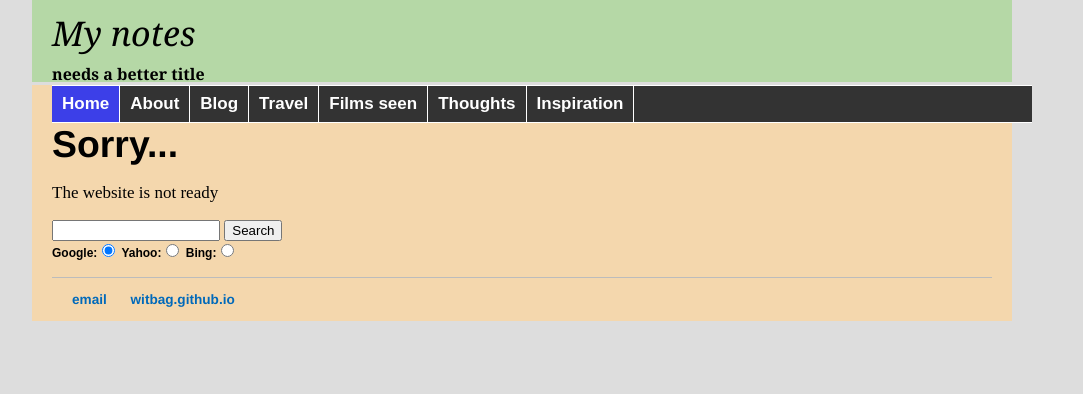
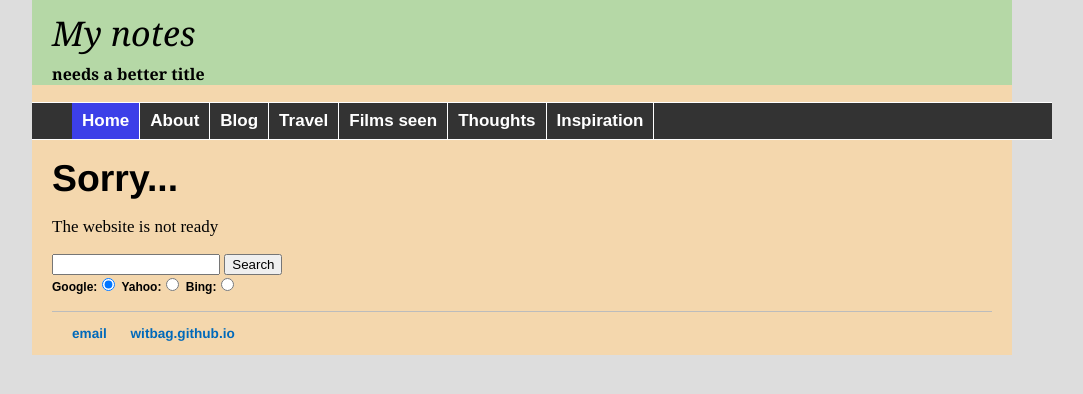
Before and after one commit to witbag/witbag.github.io, a Jekyll site: the page built from index.html, in a window 1280 px wide. Shown: the top 394 px of the page, without its empty margins (118-1201 px from the left). Built offline with Jekyll 4.4.1, drawn with Linux system fonts in a browser that asks for light colours.

Commit message:
Update main.css

```diff
--- a/css/main.css
+++ b/css/main.css
@@ -6,7 +6,7 @@ margin: auto;
 background: #FFFFFF;
 }
 #style_header {                 /*TOP BAR*/
-height: 82px;
+height: 92px;
 background: #b5d8a6;
 }
 #style_content {                /*MAIN TEXT*/
@@ -56,10 +56,9 @@ footer { border-top: 1px solid #bcbcbc; font-size: .8em; padding-left: 20px; pad
 
 
 .solidblockmenu{                /*SECOND BAR*/
-/*margin-left: -20px;*/
-/*margin-right: -20px;*/
-margin: 0;
-padding: 0;
+margin-left: -20px;
+margin-right: -20px;
+padding-left: -20px;
 float: left;
 font: bold 17px Arial;
 width: 980px;
```
